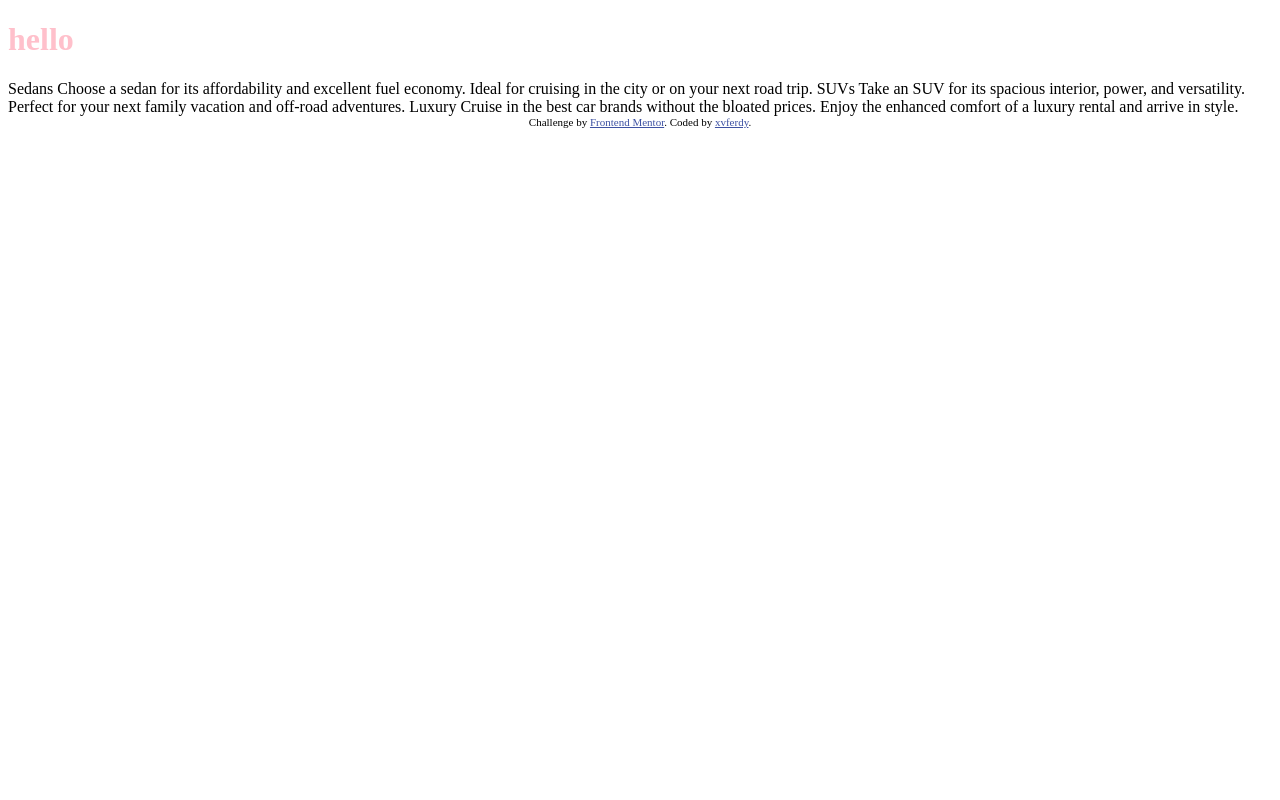
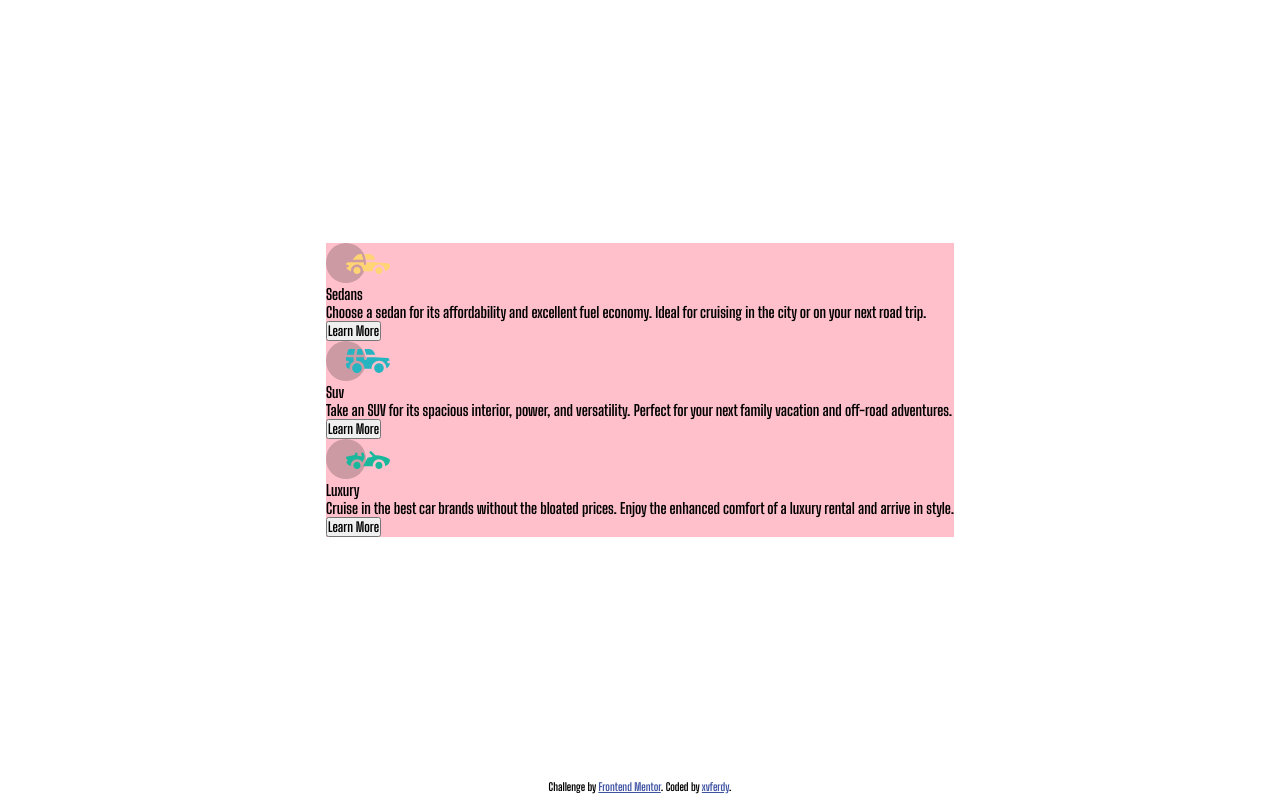
Before and after one commit to xvferdy/fem-3-column-preview-card-component, a plain HTML site: page index.html in a window 1280 px wide. Drawn offline with Linux system fonts and the light colour scheme.

Commit message:
Skelly (#2)
* html content

* sass

```diff
--- a/index.html
+++ b/index.html
@@ -26,13 +26,37 @@
 		</style>
 	</head>
 	<body>
-		<h1>hello</h1>
-		Sedans Choose a sedan for its affordability and excellent fuel economy.
-		Ideal for cruising in the city or on your next road trip. SUVs Take an SUV
-		for its spacious interior, power, and versatility. Perfect for your next
-		family vacation and off-road adventures. Luxury Cruise in the best car
-		brands without the bloated prices. Enjoy the enhanced comfort of a luxury
-		rental and arrive in style.
+		<main class="container">
+			<section class="preview">
+				<div class="preview__sedans">
+					<img src="./images/icon-sedans.svg" alt="Sedans" />
+					<h2>Sedans</h2>
+					<p>
+						Choose a sedan for its affordability and excellent fuel economy.
+						Ideal for cruising in the city or on your next road trip.
+					</p>
+					<button>Learn More</button>
+				</div>
+				<div class="preview__suv">
+					<img src="./images/icon-suvs.svg" alt="SUV" />
+					<h2>Suv</h2>
+					<p>
+						Take an SUV for its spacious interior, power, and versatility.
+						Perfect for your next family vacation and off-road adventures.
+					</p>
+					<button>Learn More</button>
+				</div>
+				<div class="preview__sedans">
+					<img src="./images/icon-luxury.svg" alt="Luxury" />
+					<h2>Luxury</h2>
+					<p>
+						Cruise in the best car brands without the bloated prices. Enjoy the
+						enhanced comfort of a luxury rental and arrive in style.
+					</p>
+					<button>Learn More</button>
+				</div>
+			</section>
+		</main>
 
 		<div class="attribution">
 			Challenge by
--- a/stylesheets/scss/base/_base.scss
+++ b/stylesheets/scss/base/_base.scss
@@ -1,3 +1,22 @@
-h1 {
-	color: pink;
+@use "../helpers/" as *;
+
+*,
+*::before,
+*::after {
+	margin: 0;
+	padding: 0;
+	box-sizing: inherit;
+
+	font-family: $secondary-font;
+	// border: 1px solid grey;
+	// overflow-x: hidden;
 }
+
+body {
+	box-sizing: border-box;
+	// background-color: $very-dark-blue;
+}
+
+html {
+	font-size: 62.5%;
+}
--- a/stylesheets/scss/base/_container.scss
+++ b/stylesheets/scss/base/_container.scss
@@ -0,0 +1,6 @@
+.container {
+	min-height: calc(100vh - 20px);
+	display: grid;
+	place-items: center;
+	padding: 7.2rem 2.4rem;
+}
--- a/stylesheets/scss/base/_typography.scss
+++ b/stylesheets/scss/base/_typography.scss
@@ -0,0 +1,3 @@
+p {
+	font-size: 1.5rem;
+}
--- /dev/null
+++ b/stylesheets/scss/components/_preview.scss
@@ -0,0 +1,5 @@
+@use "../helpers/" as *;
+
+.preview {
+	background-color: pink;
+}
--- a/stylesheets/scss/helpers/_breakpoints.scss
+++ b/stylesheets/scss/helpers/_breakpoints.scss
@@ -0,0 +1,13 @@
+@mixin display($breakpoint) {
+	@if ($breakpoint == sm-phone) {
+		@media only screen and(max-width: 320px) {
+			@content;
+		}
+	}
+
+	@if ($breakpoint == desktop) {
+		@media only screen and(min-width: 900px) {
+			@content;
+		}
+	}
+}
--- a/stylesheets/scss/helpers/_colors.scss
+++ b/stylesheets/scss/helpers/_colors.scss
@@ -0,0 +1,14 @@
+// Bright orange: hsl(31, 77%, 52%)
+// Dark cyan: hsl(184, 100%, 22%)
+// Very dark cyan: hsl(179, 100%, 13%)
+
+// ### Neutral
+
+// Transparent white (paragraphs): hsla(0, 0%, 100%, 0.75)
+// Very light gray (background, headings, buttons): hsl(0, 0%, 95%)
+
+$bright-orange: hsl(31, 77%, 52%);
+$dark-cyan: hsl(184, 100%, 22%);
+$very-dark-cyan: hsl(184, 100%, 22%);
+$transparent-white: hsla(0, 0%, 100%, 0.75);
+$very-light-gray: hsl(0, 0%, 95%);
--- a/stylesheets/scss/helpers/_fonts.scss
+++ b/stylesheets/scss/helpers/_fonts.scss
@@ -0,0 +1,8 @@
+@import url("https://fonts.googleapis.com/css2?family=Big+Shoulders+Display:wght@700&family=Lexend+Deca&display=swap");
+$font-weights: (
+	"regular": 400,
+	"bold": 700,
+);
+
+$primary-font: "Lexend Deca", sans-serif;
+$secondary-font: "Big Shoulders Display", cursive;
--- a/stylesheets/scss/helpers/_index.scss
+++ b/stylesheets/scss/helpers/_index.scss
@@ -0,0 +1,3 @@
+@forward "./breakpoints";
+@forward "./colors";
+@forward "./fonts";
--- a/stylesheets/scss/main.scss
+++ b/stylesheets/scss/main.scss
@@ -1 +1,4 @@
 @use "./base/base";
+@use "./base/container";
+@use "./base/typography";
+@use "./components/preview";
```
Also changed, not shown: stylesheets/css/main.css, 2 other files.
